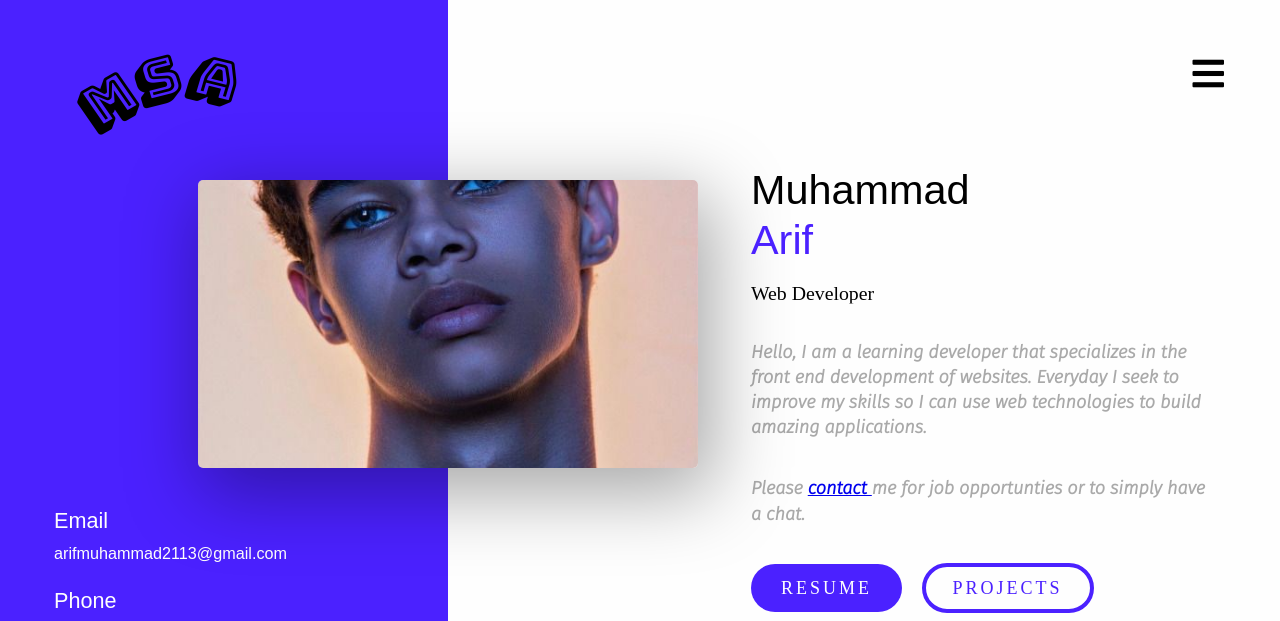
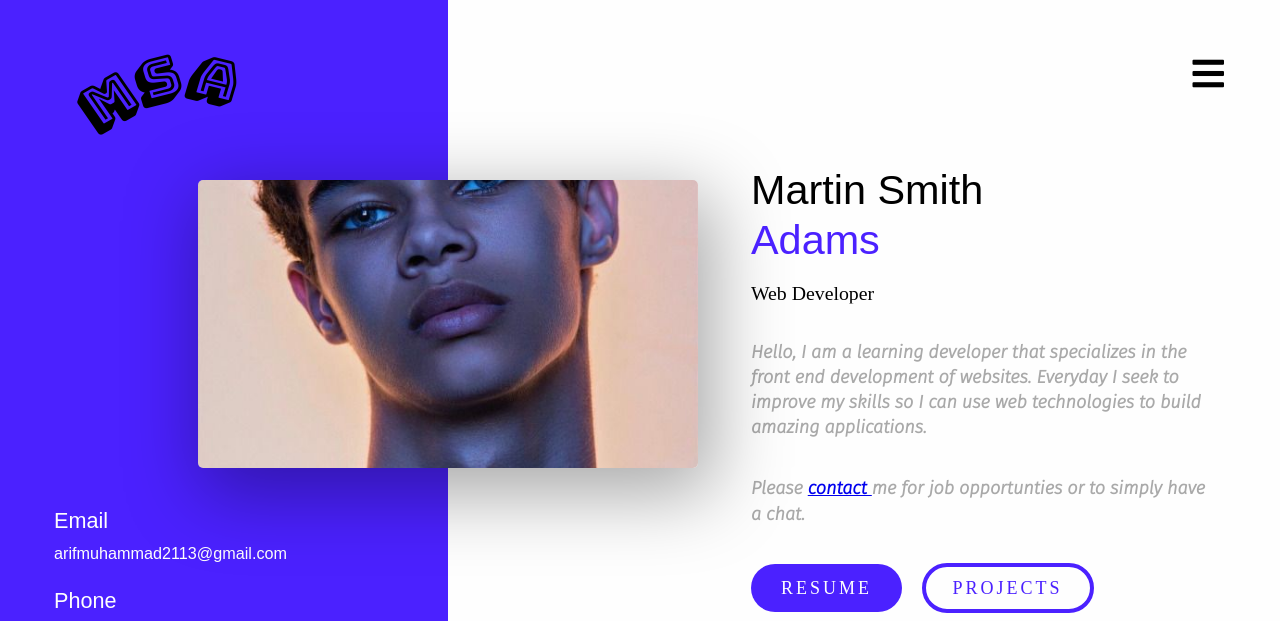
Before and after one commit to muhammadarif2113/Portfolio, a website: page src/index.html in a window 1280 px wide. Shown: the top 621 px of the page. Drawn offline with nearby package versions, Linux system fonts and the light colour scheme.

Commit message:
martin name changed

```diff
--- a/src/index.html
+++ b/src/index.html
@@ -59,7 +59,7 @@
 
                 <div class="profile-section">
                     <div class="profile">
-                        <h1 class="text-reveal">Muhammad <br> <span> Arif</span></h1>
+                        <h1 class="text-reveal">Martin Smith <br> <span> Adams</span></h1>
                         <h5 class="text-reveal">Web Developer</h5>
                         <p>Hello, I am a learning developer that specializes in the front end development of websites. Everyday I seek to improve my skills so I can use web technologies to build amazing applications.</p>
                         <p>Please <a href="/contact.html">contact </a> me for job opportunties or to simply have a chat.</p>
```
